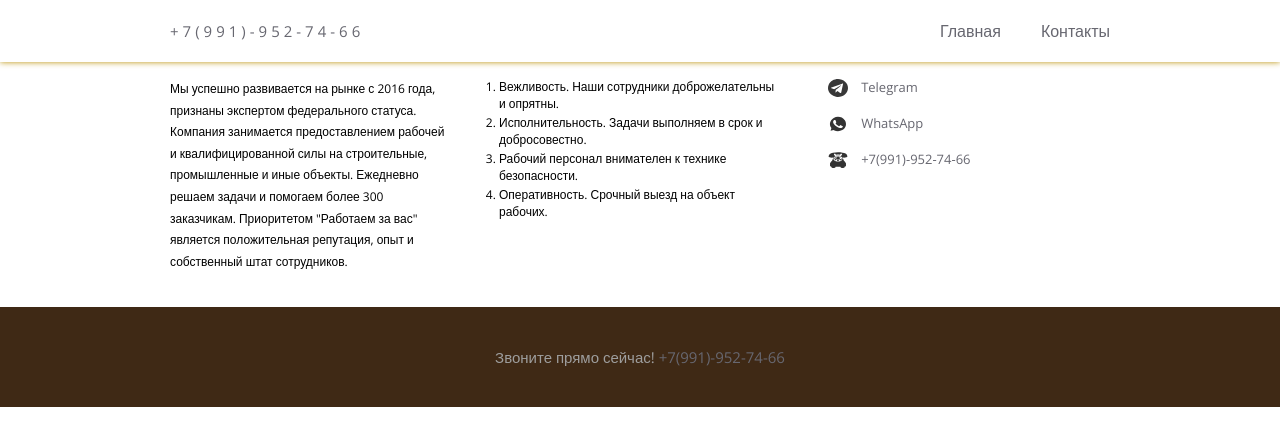
After one commit to BISWAP9/rabotaem, a PHP site: page /headFoot.php in a window 1280 px wide. The commit adds this page. Shown: the top 446 px of the page. Run offline with PHP 8.4, Linux system fonts and the light colour scheme; data that the repository does not hold is empty.

```diff
--- a/css/style.css
+++ b/css/style.css
@@ -30,51 +30,7 @@ p {
   text-transform: uppercase;
   color: #676770;
 }
-* {
-  box-sizing: border-box;
-}
-.decor {
-  position: absolute;
-  max-width: 400px;
-  background: white;
-  margin-top: 80px;
-  margin-left: 1200px;
-  border: 1px solid rgb(186, 144, 6);
-  border-radius: 30px;
-}
 
-.form-inner {
-  padding: 50px;
-}
-.form-inner input,
-.form-inner textarea {
-  display: absolute;
-  width: 100%;
-  padding: 0 20px;
-  margin-bottom: 10px;
-  background: #e9eff6;
-  line-height: 40px;
-  border-width: 0;
-  border-radius: 20px;
-  font-family: "Roboto", sans-serif;
-}
-.form-inner input[type="submit"] {
-  margin-top: 30px;
-  background: rgb(220, 190, 91);
-  border-bottom: 4px solid rgb(186, 144, 6);
-  color: white;
-  font-size: 14px;
-}
-.form-inner textarea {
-  resize: none;
-}
-.form-inner h3 {
-  margin-top: 0;
-  font-family: "Roboto", sans-serif;
-  font-weight: 500;
-  font-size: 24px;
-  color: #707981;
-}
 .subtitle {
   font-size: 17px;
   line-height: 1.2;
--- /dev/null
+++ b/headFoot.php
@@ -0,0 +1,77 @@
+<!DOCTYPE html>
+<html lang="ru">
+
+<head>
+	<meta charset="UTF-8" />
+	<meta http-equiv="X-UA-Compatible" content="IE=edge" />
+	<meta name="viewport" content="width=device-width, initial-scale=1.0" />
+	<link rel="shortcut icon" href="/img/tool3_122846.svg">
+	<title>Работаем за вас 24/7</title>
+	<!-- style link -->
+	<link rel="stylesheet" href="/css/reset.css" />
+	<link rel="stylesheet" href="/css/style.css" />
+	<!-- style link -->
+</head>
+
+<body>
+	<header class="header">
+		<div class="container header_container">
+			<h1 class="logo"><a class="phone-but" href="tel:+79919527466">+7(991)-952-74-66</a></h1>
+			<nav class="header_nav">
+				<ul>
+					<li><a href="#main">Главная</a></li>
+					<li><a href="#footer">Контакты</a></li>
+				</ul>
+			</nav>
+		</div>
+	</header>
+
+	<?php echo $content ?>
+
+	<footer id="footer" class="footer">
+		<div class="footer_desc">
+			<div class="container footer_desc-container">
+				<div class="footer_about">
+					<h4>О нас</h4>
+					<p>
+						Мы успешно развивается на рынке с 2016 года, признаны экспертом федерального статуса. Компания занимается предоставлением рабочей и квалифицированной силы на строительные, промышленные и иные объекты. Ежедневно решаем задачи и помогаем более 300 заказчикам. Приоритетом "Работаем за вас" является положительная репутация, опыт и собственный штат сотрудников.
+					</p>
+				</div>
+				<div class="footer_links">
+					<h4>Наши правила</h4>
+					<ol>
+						<li>Вежливость. Наши сотрудники доброжелательны и опрятны.</li>
+						<li>Исполнительность. Задачи выполняем в срок и добросовестно.</li>
+						<li>Рабочий персонал внимателен к технике безопасности.</li>
+						<li>Оперативность. Срочный выезд на объект рабочих.</li>
+					</ol>
+				</div>
+				<div class="footer_social">
+					<h4>Контакты</h4>
+					<ul>
+						<li>
+							<img src="/img/telegram.svg" alt="Telegram" />
+							<a href="https://t.me/mr_amorr">Telegram</a>
+						</li>
+						<li>
+							<img src="/img/dashicons_whatsapp.svg" alt="Whatsup" />
+							<a href="https://wa.me/79919527466">WhatsApp</a>
+						</li>
+						<li>
+							<img src="/img/emojione-monotone_telephone.svg" alt="Tel" />
+							<a class="phone-but" href="tel:+79919527466">+7(991)-952-74-66</a>
+						</li>
+					</ul>
+				</div>
+			</div>
+		</div>
+		<div class="footer_copy">
+			<div class="container">
+				<p>Звоните прямо сейчас! <a class="phone-but" href="tel:+79919527466">+7(991)-952-74-66</a></p>
+			</div>
+		</div>
+	</footer>
+	<script src="script.js"></script>
+</body>
+
+</html>
--- /dev/null
+++ b/index.php
@@ -0,0 +1 @@
+<?php require_once("router.php");
--- a/script.js
+++ b/script.js
@@ -43,13 +43,13 @@ anchors.forEach((anc) => {
 
 const formBtn = document.querySelector(".sendForm");
 const form = document.querySelector(".decor");
-const send = document.querySelector(".send");
+// const send = document.querySelector(".send");
 form.hidden = true;
 
 formBtn.addEventListener("click", () => {
   form.hidden = false;
 });
 
-send.addEventListener("click", () => {
-  form.hidden = true;
-});
+// send.addEventListener("click", () => {
+//   form.hidden = true;
+// });
--- a/sendForm.php
+++ b/sendForm.php
@@ -3,4 +3,5 @@ $name = $_POST["name"];
 $tel = $_POST["tel"];
 $work = $_POST["work"];
 
-mail('gajiev.mirab@yandex.ru', 'Заявка', "$name: $tel <br> $work");
+mail('gajiev.mirab@yandex.ru', 'Заявка', "$name: $tel
+$work");
```
Also changed, not shown: other parts of css/style.css (+42 -1 lines), page/main.html (renamed from rabotaem.html, +0 -26 lines), router.php (added, +9 -0 lines), .htaccess (added), black.js (deleted), 1 other file.
